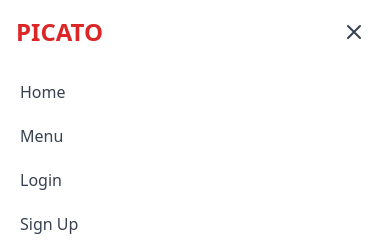
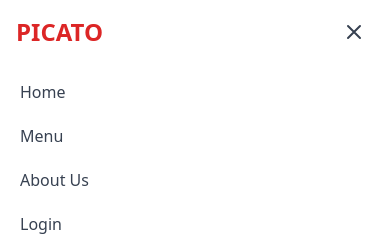
Before and after one commit to SajalBharadwaj/picato-k8s-infra, a Next.js app: page / in a window 390 px wide. Both pictures are taken after a click on the button 354 px from the left and 32 px from the top of the page. Shown: the top 250 px of the page. Built offline with nearby package versions, Linux system fonts and the light colour scheme; no server answers.

Commit message:
all done 2

```diff
--- a/app/checkout/page.js
+++ b/app/checkout/page.js
@@ -125,7 +125,7 @@ function CheckoutPageContent() {
   if (cartItems.length === 0) {
     return (
       <div className="min-h-screen">
-        <Navbar />
+
         <div className="max-w-4xl mx-auto px-4 py-16 text-center">
           <p className="text-xl text-gray-600 mb-4">Your cart is empty</p>
           <a
@@ -141,7 +141,7 @@ function CheckoutPageContent() {
 
   return (
     <div className="min-h-screen">
-      <Navbar />
+
 
       <main className="max-w-4xl mx-auto px-4 sm:px-6 lg:px-8 py-8">
         <h1 className="text-4xl font-bold mb-8">Checkout</h1>
--- a/app/order-success/page.js
+++ b/app/order-success/page.js
@@ -11,7 +11,7 @@ function OrderSuccessContent() {
 
   return (
     <div className="min-h-screen">
-      <Navbar />
+
 
       <main className="max-w-2xl mx-auto px-4 sm:px-6 lg:px-8 py-16 text-center">
         <div className="bg-white rounded-lg shadow-md p-8">
--- a/components/Navbar.js
+++ b/components/Navbar.js
@@ -139,6 +139,12 @@ export default function Navbar() {
             >
               Menu
             </Link>
+            <Link
+              href="/about"
+              className="block text-gray-700 hover:bg-gray-100 px-3 py-2 rounded-md text-base font-medium"
+            >
+              About Us
+            </Link>
             {currentUser && userRole === 'customer' && (
               <Link
                 href="/cart"
```
